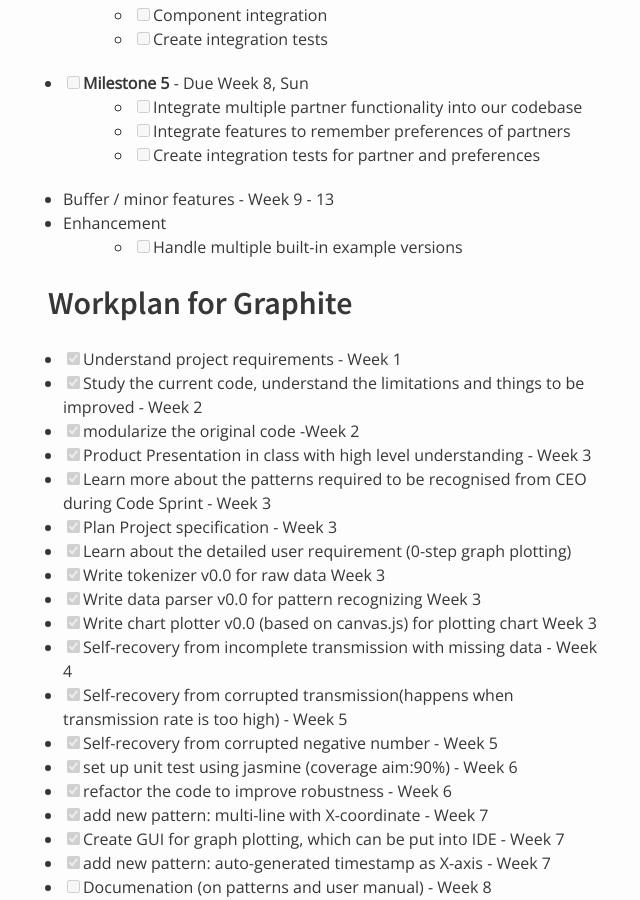
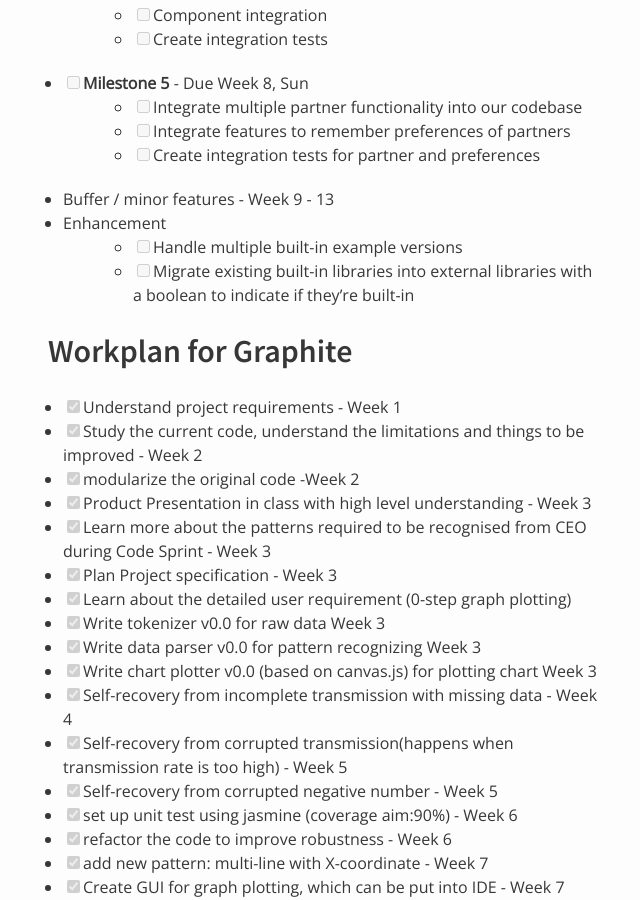
Before and after one commit to nus-oss/cs3281-AY1516S2-website, a Jekyll site: the page built from teams/codebender.md, in a window 1280 px wide and 900 px high, scrolled down 2623 px. Shown: the whole window, without its empty margins (322-962 px from the left). Built offline with Jekyll 4.4.1, drawn with Linux system fonts in a browser that asks for light colours.

Commit message:
Add an enhancement to team Eratosthene's workplan

```diff
--- a/teams/codebender.md
+++ b/teams/codebender.md
@@ -96,6 +96,7 @@
 * Buffer / minor features - Week 9 - 13
 * Enhancement
     * [ ] Handle multiple built-in example versions
+    * [ ] Migrate existing built-in libraries into external libraries with a boolean to indicate if they're built-in
 
 
 ## Workplan for Graphite
```
